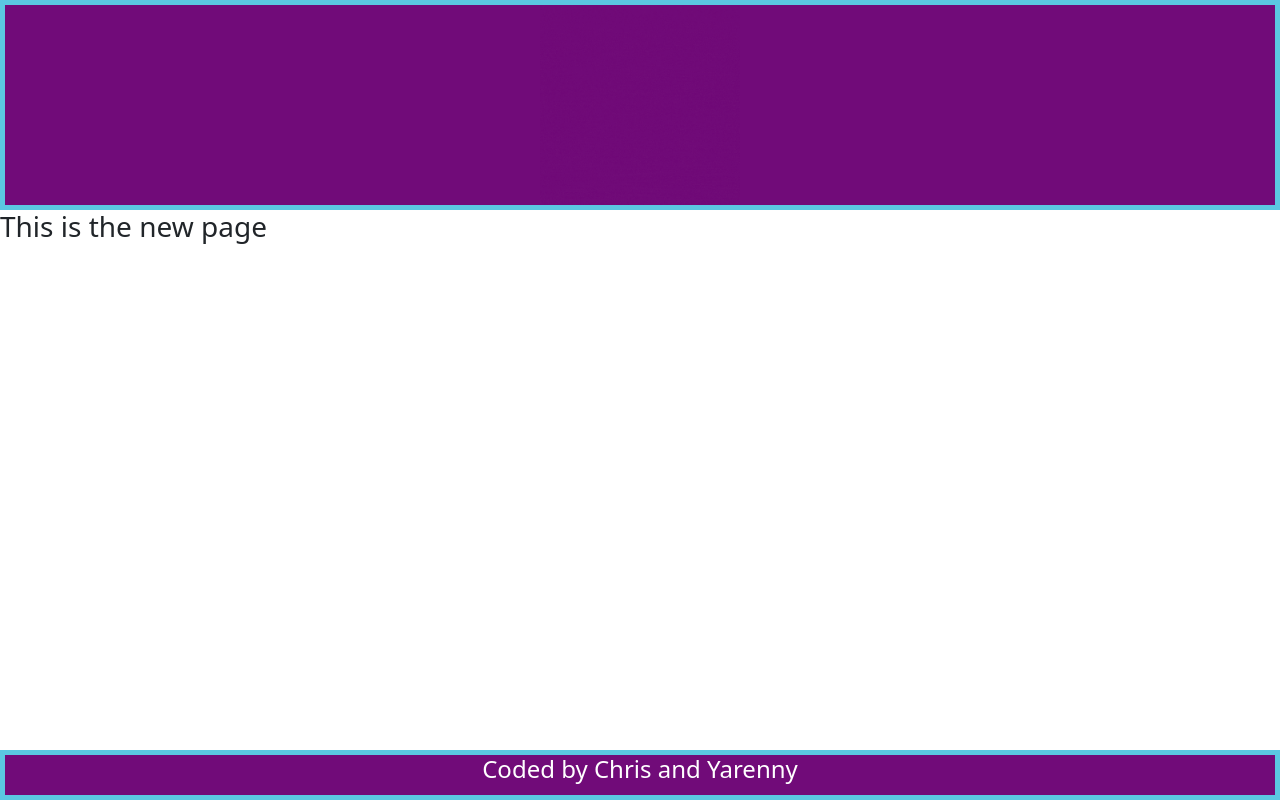
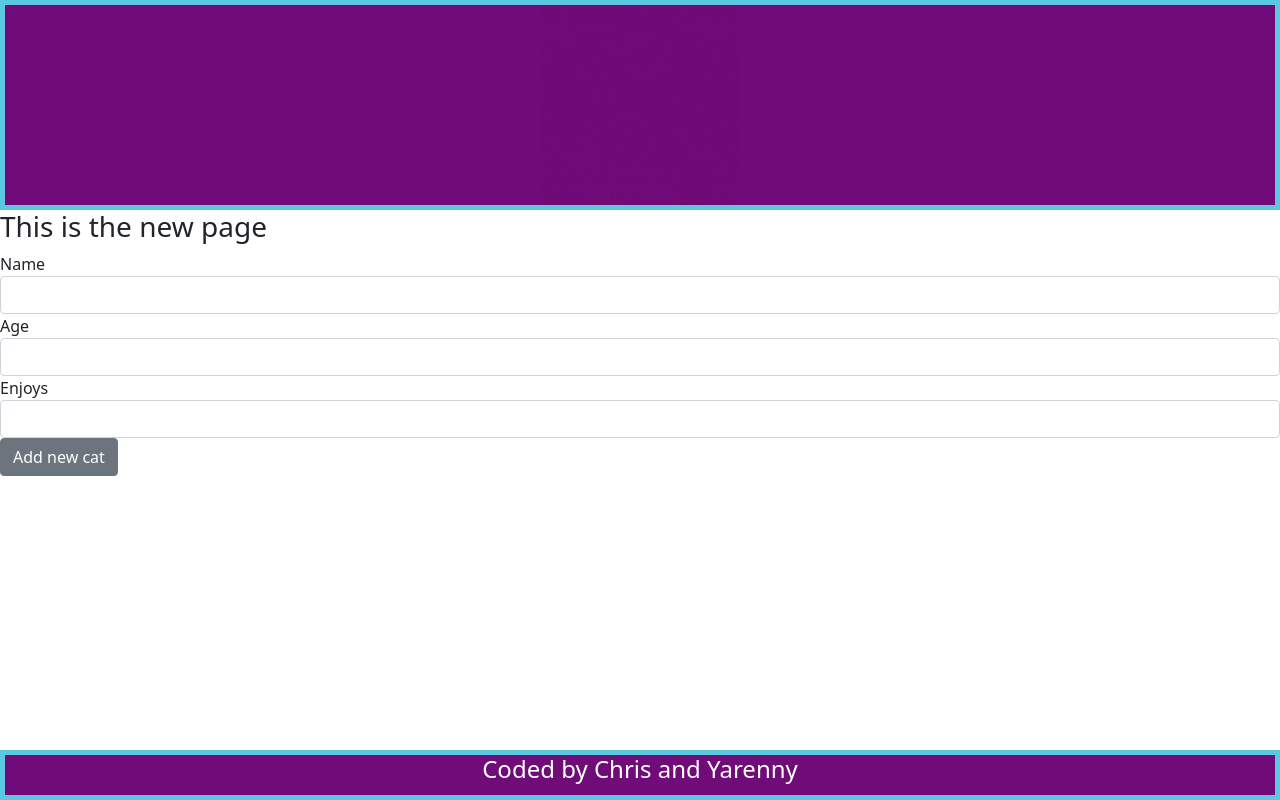
Before and after one commit to learn-academy-2021-charlie/cat-tinder-frontend-chris-and-yarenny, a React (Create React App) app: page /catnew in a window 1280 px wide. Built offline with nearby package versions, Linux system fonts and the light colour scheme.

Commit message:
adds create functionality

```diff
--- a/src/App.js
+++ b/src/App.js
@@ -26,6 +26,9 @@
     }
   }
 
+  createCat = (newCat) => {
+    console.log(newCat)
+  }
 
   render() {
     return (
@@ -36,17 +39,14 @@
           <Route exact path="/" component={Home} />
           <Route path="/catedit" component={CatEdit} />
           <Route path="/catindex" render={(props) => <CatIndex cats={this.state.cats} />} />
-          <Route path="/catnew" component={CatNew} />
-
+          <Route path="/catnew" render={(props) => <CatNew createCat={this.createCat}/>}/>
           <Route path="/catshow/:id" render={(props) =>{
             let id = props.match.params.id
             let cat = this.state.cats.find(cat => cat.id === +id)
             return <CatShow cat={cat} />
           }} />
-
           <Route component={NotFound} />
         </Switch>
-
         <Footer />
       </Router>
     )
--- a/src/pages/CatNew.js
+++ b/src/pages/CatNew.js
@@ -1,10 +1,61 @@
 import React, { Component } from 'react'
+import { Button, Form, FormGroup, Label, Input } from 'reactstrap';
+import { Redirect } from 'react-router-dom'
 
 class CatNew extends Component {
+    constructor(props) {
+        super(props)
+        this.state = {
+            form: { name: "", age: "", enjoys: "" },
+            submitted: false
+        }
+    }
+
+    handleChange = (e) => {
+        let { form } = this.state
+        form[e.target.name] = e.target.value
+        this.setState({ form: form })
+    }
+
+    handleSubmit = () => {
+        this.props.createCat(this.state.form)
+        this.setState({submitted: true})
+    }
+
     render() {
         return (
             <>
                 <h3>This is the new page</h3>
+                <Form>
+                    <FormGroup>
+                        <Label for="name">Name</Label>
+                        <Input
+                            type="text" name="name"
+                            onChange={this.handleChange}
+                            value={this.state.form.name}
+                        />
+                    </FormGroup>
+                    <FormGroup>
+                        <Label for="age">Age</Label>
+                        <Input
+                            type="text"
+                            name="age"
+                            onChange={this.handleChange}
+                            value={this.state.form.age}
+                        />
+                    </FormGroup>
+                    <FormGroup>
+                        <Label for="enjoys">Enjoys</Label>
+                        <Input
+                            type="text"
+                            name="enjoys"
+                            onChange={this.handleChange}
+                            value={this.state.form.enjoys}
+                        />
+                    </FormGroup>
+                        <Button onClick={this.handleSubmit}>Add new cat</Button>
+                </Form>
+                {this.state.submitted && <Redirect to="/catindex" />}
             </>
         )
     }
```
Also changed, not shown: 1 other file (tests, documents, lock files or other folders).
